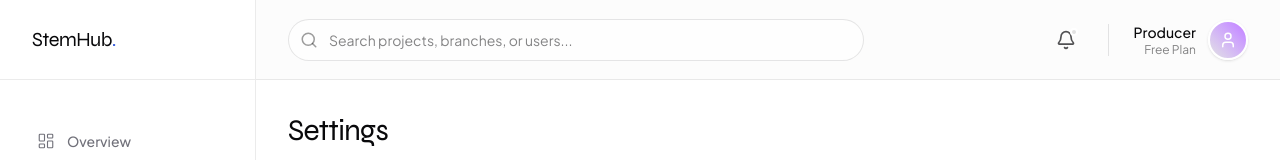
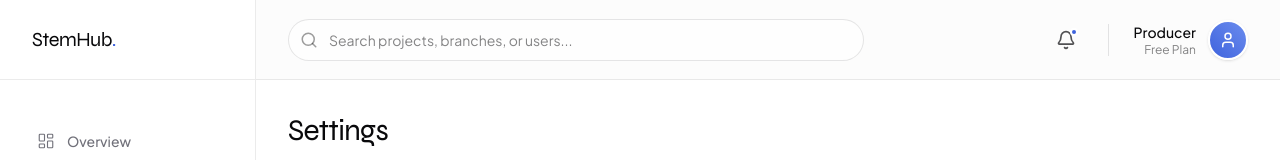
Before and after one commit to stemhub-org/Stemhub, a Next.js app in the folder frontend/: page /dashboard/settings in a window 1280 px wide. Shown: the top 160 px of the page. Built offline with nearby package versions, Linux system fonts and the light colour scheme.

Commit message:
style(dashboard): bell dot and profile circle in blue to match repository

```diff
--- a/frontend/components/TopNav.tsx
+++ b/frontend/components/TopNav.tsx
@@ -22,7 +22,7 @@ export default function TopNav() {
             <div className="flex items-center gap-4 ml-6">
                 <button className="relative p-2 rounded-full hover:bg-foreground/5 text-foreground/70 hover:text-foreground transition-colors">
                     <Bell size={20} />
-                    <span className="absolute top-1.5 right-1.5 w-2 h-2 rounded-full bg-accent border-2 border-background"></span>
+                    <span className="absolute top-1.5 right-1.5 w-2 h-2 rounded-full bg-accent-blue border-2 border-background"></span>
                 </button>
 
                 <div className="h-8 w-px bg-foreground/10 mx-2"></div>
@@ -37,7 +37,8 @@ export default function TopNav() {
                             localStorage.removeItem("token");
                             router.push("/login");
                         }}
-                        className="h-10 w-10 rounded-full bg-gradient-to-tr from-accent to-purple-400 flex items-center justify-center text-white border-2 border-background shadow-sm hover:opacity-90 transition-opacity"
+                        className="h-10 w-10 rounded-full flex items-center justify-center text-white border-2 border-background shadow-sm hover:opacity-90 transition-opacity"
+                        style={{ background: "linear-gradient(to top right, #3E63DD, #6B8CEE)" }}
                         title="Sign out"
                     >
                         <User size={18} />
```
